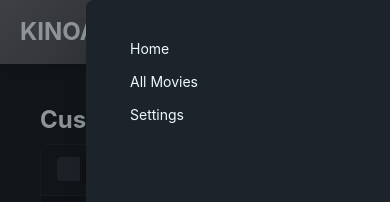
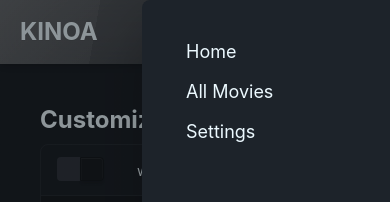
Before and after one commit to yikuansun/free-movies, a SvelteKit app: page /settings in a window 390 px wide. Both pictures are taken after a click on the button 350 px from the left and 32 px from the top of the page. Shown: the top 202 px of the page. Built offline with nearby package versions, Linux system fonts and the light colour scheme; some icons are missing.

Commit message:
Fix mobile menu

```diff
--- a/src/routes/+layout.svelte
+++ b/src/routes/+layout.svelte
@@ -48,10 +48,10 @@
 		<button class="modal-backdrop" onclick={() => { burgerMenuOpen = false; }}
 			title="Return to page"></button>
 		<div class="modal-box">
-			<ul class="menu min-h-full w-64">
+			<ul class="menu min-h-full w-50 text-lg">
 				<li><a href={resolve('/')} onclick={() => { burgerMenuOpen = false; }}>Home</a></li>
 				<li><a href={resolve('/search')} onclick={() => { burgerMenuOpen = false; }}>All Movies</a></li>
-				<li><button onclick={() => { burgerMenuOpen = false; }}>Settings</button></li>
+				<li><a href={resolve('/settings')} onclick={() => { burgerMenuOpen = false; }}>Settings</a></li>
 			</ul>
 			<button class="btn btn-circle btn-ghost absolute right-5 top-3" title="Close Menu" onclick={() => { burgerMenuOpen = false; }}>
 				<Icon icon="lucide:x" inline={true} width="20" />
```
